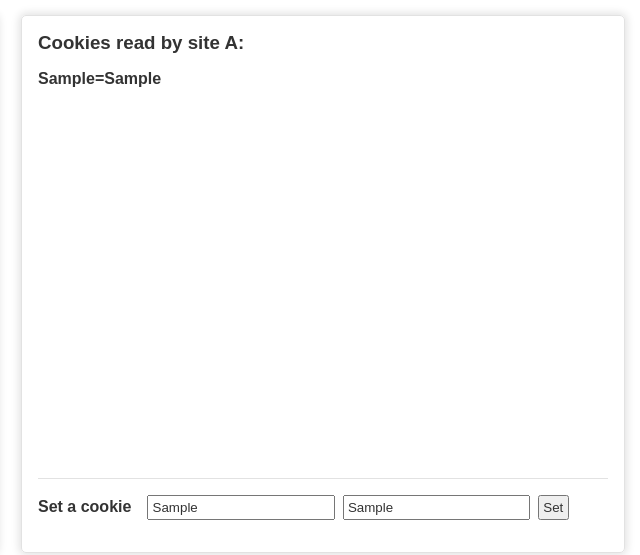
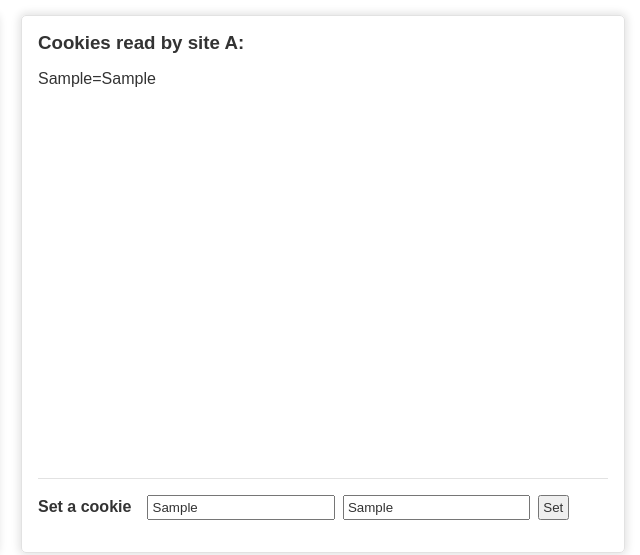
Before and after one commit to gabrielhpcastro/privacy-chips, a plain HTML site: page siteA/index.html in a window 1280 px wide. Both pictures are taken after typing "Sample", "Sample" into the empty fields and a click on the button "Set". Shown: the part 158-713 px from the top of the page, 631-1271 px from the left. Drawn offline with Linux system fonts and the light colour scheme.

```diff
--- a/siteA/style.css
+++ b/siteA/style.css
@@ -80,11 +80,18 @@
 .cookies {
   display: flex;
   flex-direction: column;
+  width: 50%;
 }
 
 .cookies #cookies {
   flex: 1;
   margin: 1rem 0;
+  overflow: auto;
+}
+
+#cookies p {
+  font-weight: 500;
+  margin-bottom: 1rem;
 }
 
 .cookies form {
```
Also changed, not shown: 2 other files.
